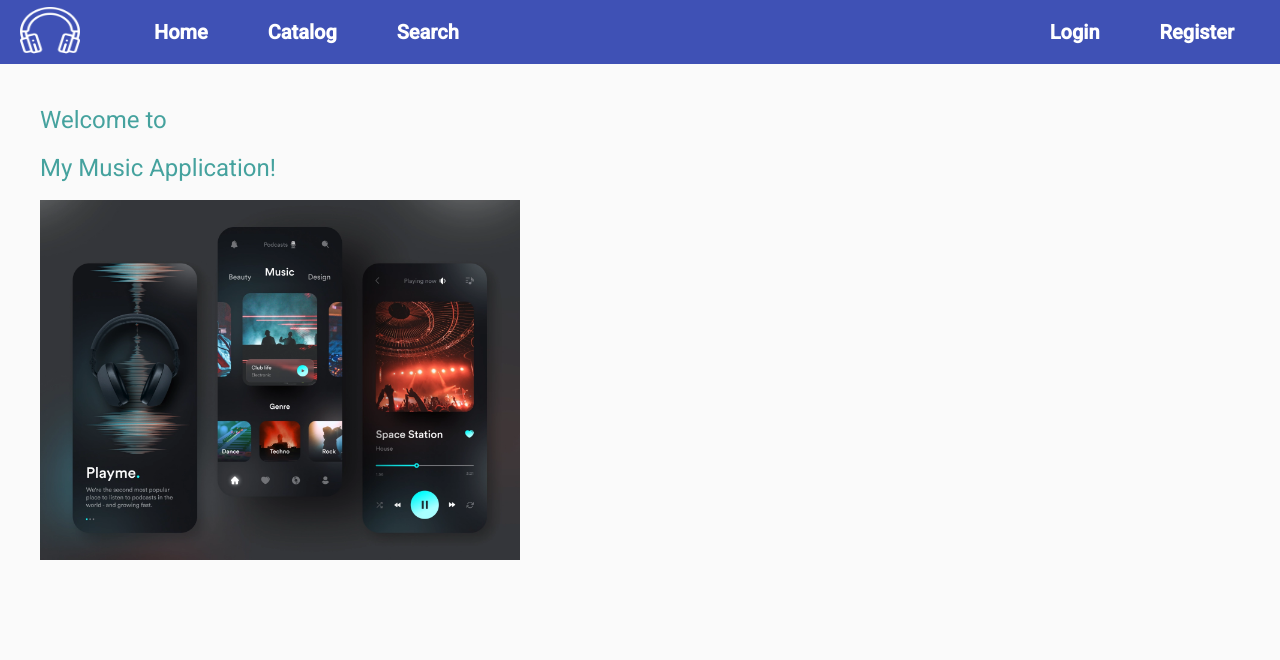
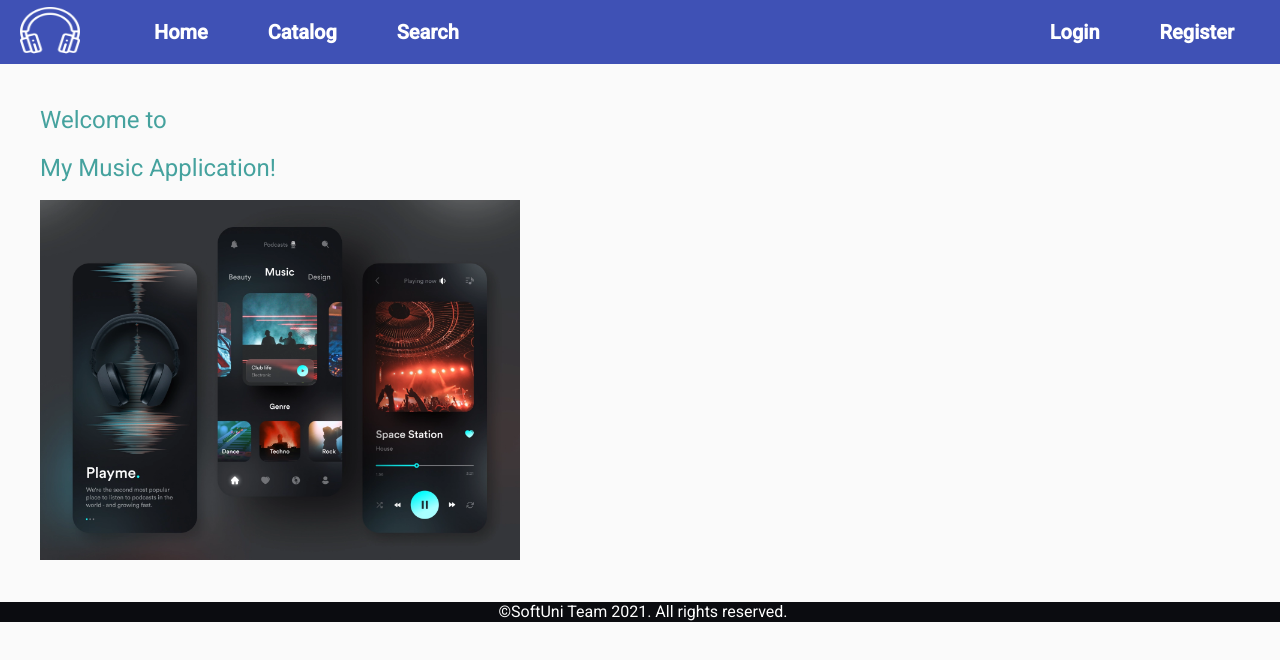
Before and after one commit to pavlinevtimov1998/Movie-App, an Angular app in the folder Client/music-app/: page / in a window 1280 px wide. Shown: the top 660 px of the page. Built offline with nearby package versions, Linux system fonts and the light colour scheme; no server answers.

Commit message:
Update app.component.html

```diff
--- a/Client/music-app/src/app/app.component.html
+++ b/Client/music-app/src/app/app.component.html
@@ -2,10 +2,9 @@
   <mat-sidenav #sideNav role="navigation">
     <app-nav-list (handleClose)="sideNav.close()"></app-nav-list>
   </mat-sidenav>
-
   <mat-sidenav-content>
     <app-navigation [sideNav]="sideNav"></app-navigation>
     <router-outlet></router-outlet>
+    <app-footer></app-footer>
   </mat-sidenav-content>
-  <app-footer></app-footer>
 </mat-sidenav-container>
```
